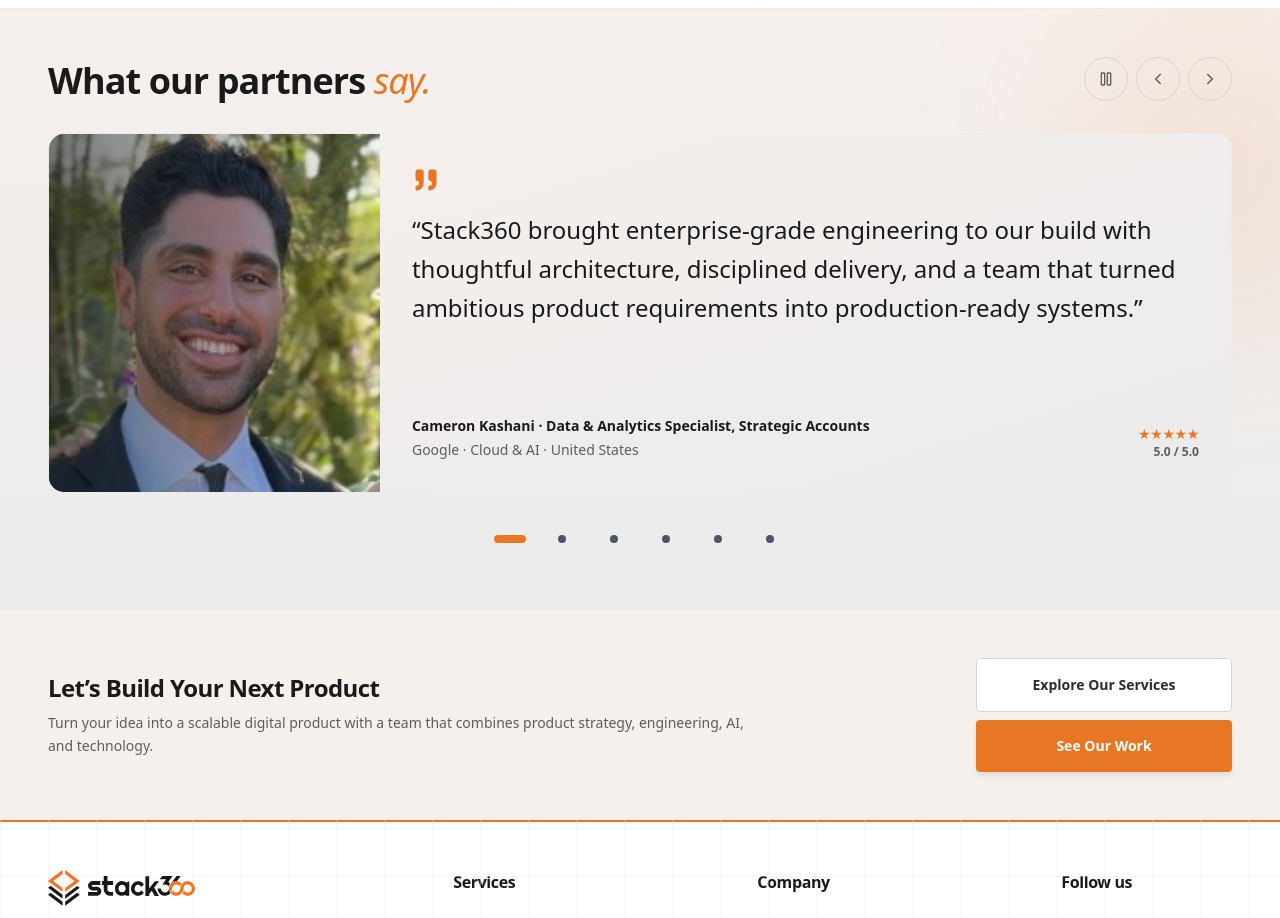
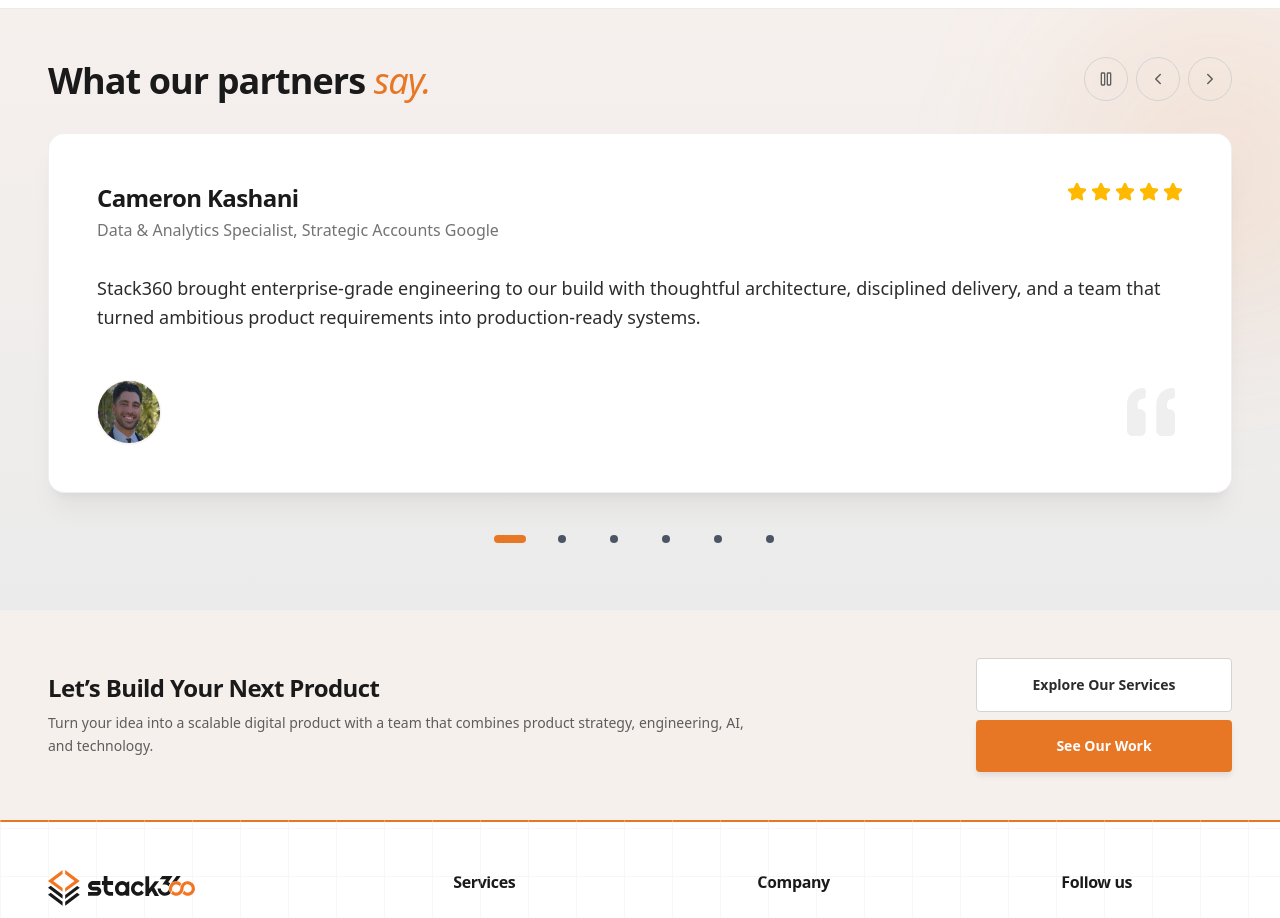
Before and after one commit to levi-dev-stack/stack360-website, a Next.js app: page / in a window 1280 px wide. Shown: the part 7140-8058 px from the top of the page. Built offline with nearby package versions, Linux system fonts and the light colour scheme.

Commit message:
feat: new component created

```diff
--- a/src/components/pages/landing/TestimonialsSection/TestimonialsCarousel.tsx
+++ b/src/components/pages/landing/TestimonialsSection/TestimonialsCarousel.tsx
@@ -1,6 +1,6 @@
 'use client';
 
-import { ChevronLeft, ChevronRight, Pause, Play, Quote, UserRound } from 'lucide-react';
+import { ChevronLeft, ChevronRight, Pause, Play, Quote, Star, UserRound } from 'lucide-react';
 import { AnimatePresence, motion, type PanInfo, useReducedMotion } from 'motion/react';
 import Image from 'next/image';
 import { useCallback, useEffect, useState } from 'react';
@@ -155,13 +155,11 @@ export default function TestimonialsCarousel() {
           </div>
         </div>
 
-        {/* Outer fixed height frame */}
         <div
           className="relative h-130 w-full sm:h-120 md:h-90"
           aria-live="polite"
           aria-atomic="true"
         >
-          {/* Mobile Overlay Directional Controls */}
           <button
             type="button"
             onClick={prev}
@@ -190,49 +188,56 @@ export default function TestimonialsCarousel() {
               animate={{ opacity: 1, x: 0 }}
               exit={reduced ? undefined : { opacity: 0, x: -24 }}
               transition={{ duration: 0.45, ease: EASE_OUT_EXPO }}
-              className="absolute inset-0 grid h-full w-full touch-pan-y select-none grid-cols-1 overflow-hidden rounded-2xl border border-neutral-200 bg-linear-to-br from-neutral-100 to-neutral-200 md:grid-cols-[minmax(12rem,28%)_1fr]"
+              className="absolute inset-0 flex h-full w-full touch-pan-y select-none flex-col justify-between overflow-hidden rounded-2xl border border-neutral-200/80 bg-white p-xl shadow-xl shadow-neutral-900/5 md:p-2xl"
             >
-              <TestimonialAvatar
-                key={current.avatar ?? current.name}
-                src={current.avatar}
-                alt={`${current.name}, ${current.role} at ${current.company}`}
-              />
-
-              <div className="flex h-full flex-col justify-between gap-md overflow-y-auto p-lg md:p-xl">
+              <div className="flex items-start justify-between gap-md">
                 <div>
-                  <Quote
-                    size={28}
-                    className="mb-md text-primary"
-                    fill="currentColor"
-                    strokeWidth={0}
-                    aria-hidden
-                  />
-                  <blockquote className="max-w-3xl text-pretty text-base font-medium leading-relaxed text-neutral-900 sm:text-lg md:text-xl lg:text-2xl">
-                    &ldquo;{current.quote}&rdquo;
-                  </blockquote>
+                  <h3 className="text-xl font-extrabold text-neutral-900 md:text-2xl">
+                    {current.name}
+                  </h3>
+                  {[current.role, current.company].some(Boolean) && (
+                    <p className="mt-xs text-sm font-medium text-neutral-500 md:text-base">
+                      {[current.role, current.company].filter(Boolean).join(' ')}
+                    </p>
+                  )}
                 </div>
 
-                <div className="flex flex-col gap-md sm:flex-row sm:items-end sm:justify-between">
-                  <div>
-                    <p className="text-sm font-bold text-neutral-900">
-                      {[current.name, current.role].filter(Boolean).join(' · ')}
-                    </p>
-                    {[current.company, current.industry].some(Boolean) && (
-                      <p className="mt-xs text-sm text-neutral-600">
-                        {[current.company, current.industry].filter(Boolean).join(' · ')}
-                      </p>
-                    )}
-                  </div>
+                <div
+                  className="flex items-center gap-1 text-amber-400"
+                  role="img"
+                  aria-label={`${current.rating} out of 5 stars`}
+                >
+                  {(['a', 'b', 'c', 'd', 'e'] as const).slice(0, current.rating || 5).map((id) => (
+                    <Star
+                      key={id}
+                      size={20}
+                      className="fill-amber-400 text-amber-400"
+                      aria-hidden
+                    />
+                  ))}
+                </div>
+              </div>
 
-                  <div className="text-left sm:text-right">
-                    <p className="text-sm tracking-tight text-primary" aria-hidden>
-                      {'★'.repeat(current.rating)}
-                    </p>
-                    <p className="font-mono text-xs font-bold text-neutral-600">
-                      {current.rating}.0 / 5.0
-                    </p>
-                  </div>
+              <blockquote className="my-lg text-base font-normal leading-relaxed text-neutral-800 md:text-lg">
+                {current.quote}
+              </blockquote>
+
+              <div className="flex items-end justify-between pt-md">
+                <div className="relative size-14 overflow-hidden rounded-full border border-neutral-100 shadow-sm md:size-16">
+                  <TestimonialAvatar
+                    key={current.avatar ?? current.name}
+                    src={current.avatar}
+                    alt={`${current.name}`}
+                  />
                 </div>
+
+                <Quote
+                  size={64}
+                  className="rotate-180 text-neutral-200/80"
+                  fill="currentColor"
+                  strokeWidth={0}
+                  aria-hidden
+                />
               </div>
             </motion.article>
           </AnimatePresence>
@@ -249,9 +254,7 @@ export default function TestimonialsCarousel() {
               className="flex h-11 w-11 items-center justify-center"
             >
               <span
-                className={`block h-2 rounded-full transition-all ${
-                  index === active ? 'w-8 bg-primary' : 'w-2 bg-neutral-700 hover:bg-neutral-500'
-                }`}
+                className={`block h-2 rounded-full transition-all ${index === active ? 'w-8 bg-primary' : 'w-2 bg-neutral-700 hover:bg-neutral-500'}`}
               />
             </button>
           ))}
```
